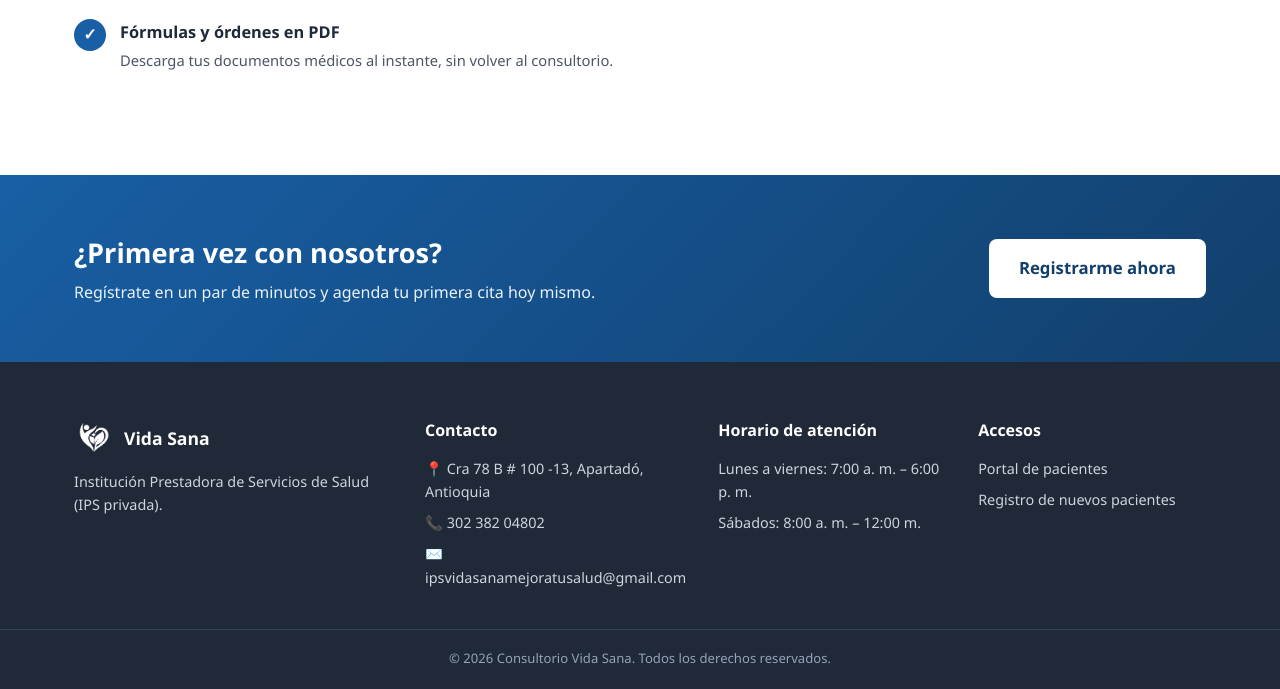
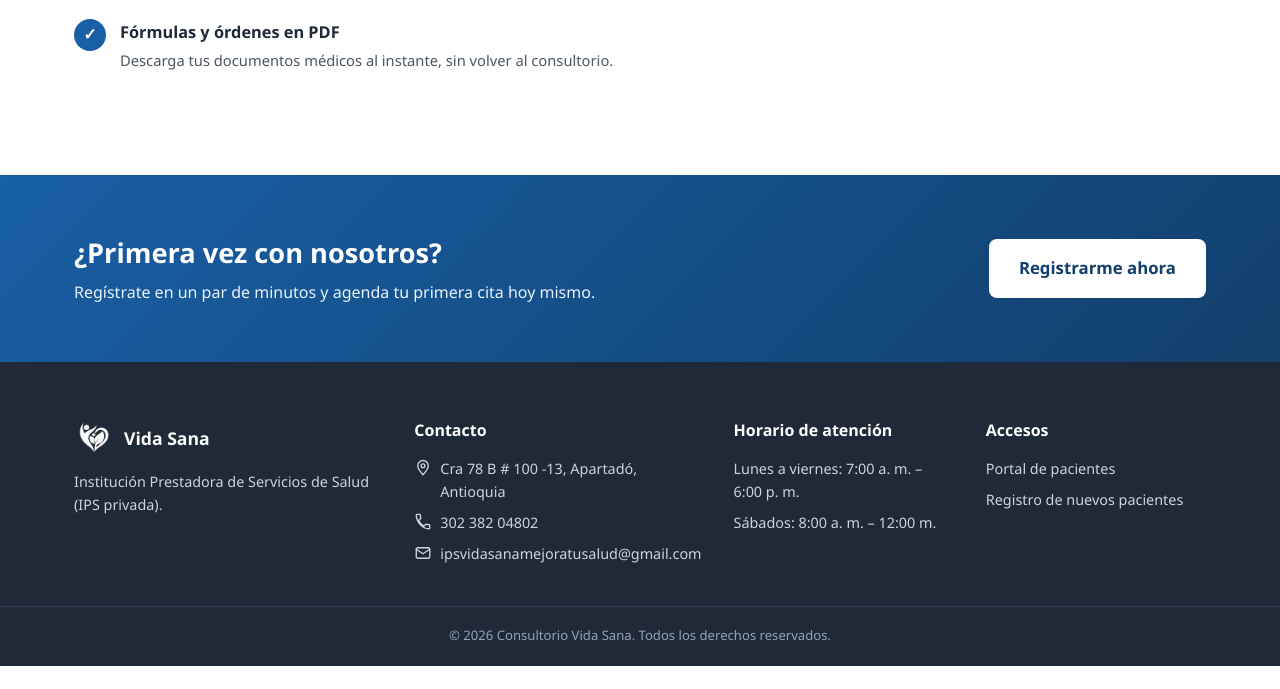
Before and after one commit to luisapalacios69242-wq/IPS-VIDA-SANA, a plain HTML site: page frontend/bienvenida.html in a window 1280 px wide. Shown: the part 2300-2989 px from the top of the page. After the commit the page ends 2966 px from the top, so only its background shows below. Drawn offline with Linux system fonts and the light colour scheme.

Commit message:
Iconos profesionales en el footer

```diff
--- a/frontend/bienvenida.html
+++ b/frontend/bienvenida.html
@@ -66,7 +66,8 @@
       <div class="vs-accesos-grid">
         <a href="registro.html" class="vs-acceso-card">
           <div class="vs-icono">
-            <svg viewBox="0 0 24 24" width="26" height="26" fill="none" stroke="currentColor" stroke-width="1.7" stroke-linecap="round" stroke-linejoin="round">
+            <svg viewBox="0 0 24 24" width="26" height="26" fill="none" stroke="currentColor" stroke-width="1.7"
+              stroke-linecap="round" stroke-linejoin="round">
               <rect x="3" y="5" width="18" height="16" rx="2" />
               <path d="M3 9h18" />
               <path d="M8 3v4M16 3v4" />
@@ -78,7 +79,8 @@
         </a>
         <a href="index.html" class="vs-acceso-card">
           <div class="vs-icono">
-            <svg viewBox="0 0 24 24" width="26" height="26" fill="none" stroke="currentColor" stroke-width="1.7" stroke-linecap="round" stroke-linejoin="round">
+            <svg viewBox="0 0 24 24" width="26" height="26" fill="none" stroke="currentColor" stroke-width="1.7"
+              stroke-linecap="round" stroke-linejoin="round">
               <path d="M4 5a2 2 0 0 1 2-2h5l2 2h5a2 2 0 0 1 2 2v9a2 2 0 0 1-2 2H6a2 2 0 0 1-2-2Z" />
               <path d="M12 10v6M9 13h6" />
             </svg>
@@ -88,7 +90,8 @@
         </a>
         <a href="index.html" class="vs-acceso-card">
           <div class="vs-icono">
-            <svg viewBox="0 0 24 24" width="26" height="26" fill="none" stroke="currentColor" stroke-width="1.7" stroke-linecap="round" stroke-linejoin="round">
+            <svg viewBox="0 0 24 24" width="26" height="26" fill="none" stroke="currentColor" stroke-width="1.7"
+              stroke-linecap="round" stroke-linejoin="round">
               <path d="M6 9a6 6 0 0 1 12 0c0 4 1.5 5.5 2 6H4c.5-.5 2-2 2-6Z" />
               <path d="M10 19a2 2 0 0 0 4 0" />
             </svg>
@@ -98,7 +101,8 @@
         </a>
         <a href="#contacto" class="vs-acceso-card">
           <div class="vs-icono">
-            <svg viewBox="0 0 24 24" width="26" height="26" fill="none" stroke="currentColor" stroke-width="1.7" stroke-linecap="round" stroke-linejoin="round">
+            <svg viewBox="0 0 24 24" width="26" height="26" fill="none" stroke="currentColor" stroke-width="1.7"
+              stroke-linecap="round" stroke-linejoin="round">
               <path d="M4 5h16v11H8l-4 4Z" />
               <path d="M8 9h8M8 12h5" />
             </svg>
@@ -122,8 +126,10 @@
       <div class="vs-esp-grid">
         <div class="vs-esp-card">
           <div class="vs-icono">
-            <svg viewBox="0 0 24 24" width="26" height="26" fill="none" stroke="currentColor" stroke-width="1.7" stroke-linecap="round" stroke-linejoin="round">
-              <path d="M12 20s-7-4.4-9.5-8.8C.8 7.8 2.6 4.5 6 4c2-.3 3.6.6 4.8 2.1C11.9 4.6 13.5 3.7 15.5 4c3.4.5 5.2 3.8 3.5 7.2C16.5 15.6 12 20 12 20Z" />
+            <svg viewBox="0 0 24 24" width="26" height="26" fill="none" stroke="currentColor" stroke-width="1.7"
+              stroke-linecap="round" stroke-linejoin="round">
+              <path
+                d="M12 20s-7-4.4-9.5-8.8C.8 7.8 2.6 4.5 6 4c2-.3 3.6.6 4.8 2.1C11.9 4.6 13.5 3.7 15.5 4c3.4.5 5.2 3.8 3.5 7.2C16.5 15.6 12 20 12 20Z" />
               <path d="M4 11h3l1.5-3 2 5 1.5-3H18" />
             </svg>
           </div>
@@ -132,7 +138,8 @@
         </div>
         <div class="vs-esp-card">
           <div class="vs-icono">
-            <svg viewBox="0 0 24 24" width="26" height="26" fill="none" stroke="currentColor" stroke-width="1.7" stroke-linecap="round" stroke-linejoin="round">
+            <svg viewBox="0 0 24 24" width="26" height="26" fill="none" stroke="currentColor" stroke-width="1.7"
+              stroke-linecap="round" stroke-linejoin="round">
               <circle cx="12" cy="7" r="3" />
               <path d="M6 21v-3a6 6 0 0 1 12 0v3" />
               <path d="M9 21v-2M15 21v-2" />
@@ -143,7 +150,8 @@
         </div>
         <div class="vs-esp-card">
           <div class="vs-icono">
-            <svg viewBox="0 0 24 24" width="26" height="26" fill="none" stroke="currentColor" stroke-width="1.7" stroke-linecap="round" stroke-linejoin="round">
+            <svg viewBox="0 0 24 24" width="26" height="26" fill="none" stroke="currentColor" stroke-width="1.7"
+              stroke-linecap="round" stroke-linejoin="round">
               <path
                 d="M12 4c-2.2 0-3.6 1-4.8 1-1.1 0-1.7-.6-2.7-.2C3 5.4 2.5 7 2.8 8.8c.3 1.8 1.1 2.6 1.4 4.4.3 1.8-.2 3 .5 4.6.6 1.4 1.6 2.1 2.4 2.1.9 0 1.1-2.6 1.6-4.1.4-1.3.9-2.2 1.3-2.2s.9.9 1.3 2.2c.5 1.5.7 4.1 1.6 4.1.8 0 1.8-.7 2.4-2.1.7-1.6.2-2.8.5-4.6.3-1.8 1.1-2.6 1.4-4.4.3-1.8-.2-3.4-1.7-4.2-1-.4-1.6.2-2.7.2C15.6 5 14.2 4 12 4Z" />
             </svg>
@@ -153,7 +161,8 @@
         </div>
         <div class="vs-esp-card">
           <div class="vs-icono">
-            <svg viewBox="0 0 24 24" width="26" height="26" fill="none" stroke="currentColor" stroke-width="1.7" stroke-linecap="round" stroke-linejoin="round">
+            <svg viewBox="0 0 24 24" width="26" height="26" fill="none" stroke="currentColor" stroke-width="1.7"
+              stroke-linecap="round" stroke-linejoin="round">
               <path d="M9 18h8" />
               <path d="M12 18v-3" />
               <path d="M7 15a5 5 0 0 1 5-8 5 5 0 0 1 3.5 8.5" />
@@ -166,7 +175,8 @@
         </div>
         <div class="vs-esp-card">
           <div class="vs-icono">
-            <svg viewBox="0 0 24 24" width="26" height="26" fill="none" stroke="currentColor" stroke-width="1.7" stroke-linecap="round" stroke-linejoin="round">
+            <svg viewBox="0 0 24 24" width="26" height="26" fill="none" stroke="currentColor" stroke-width="1.7"
+              stroke-linecap="round" stroke-linejoin="round">
               <path d="M12 3 4 6v5c0 5 3.4 8.4 8 10 4.6-1.6 8-5 8-10V6Z" />
               <path d="M12 8v6M9 11h6" />
             </svg>
@@ -249,9 +259,30 @@
 
       <div>
         <h4>Contacto</h4>
-        <p>📍 Cra 78 B # 100 -13, Apartadó, Antioquia</p>
-        <p>📞 302 382 04802</p>
-        <p>✉️ ipsvidasanamejoratusalud@gmail.com</p>
+        <p class="vs-footer-item">
+          <svg class="vs-footer-icono" viewBox="0 0 24 24" width="18" height="18" fill="none" stroke="currentColor"
+            stroke-width="1.8" stroke-linecap="round" stroke-linejoin="round">
+            <path d="M12 21s7-7.5 7-12a7 7 0 1 0-14 0c0 4.5 7 12 7 12Z" />
+            <circle cx="12" cy="9" r="2.5" />
+          </svg>
+          Cra 78 B # 100 -13, Apartadó, Antioquia
+        </p>
+        <p class="vs-footer-item">
+          <svg class="vs-footer-icono" viewBox="0 0 24 24" width="18" height="18" fill="none" stroke="currentColor"
+            stroke-width="1.8" stroke-linecap="round" stroke-linejoin="round">
+            <path
+              d="M6.6 10.8c1.4 2.8 3.8 5.2 6.6 6.6l2.2-2.2c.3-.3.7-.4 1-.2 1.1.4 2.3.6 3.6.6.6 0 1 .4 1 1v3.4c0 .6-.4 1-1 1C11.6 21 3 12.4 3 2.8c0-.6.4-1 1-1H7.4c.6 0 1 .4 1 1 0 1.3.2 2.5.6 3.6.1.4 0 .8-.2 1l-2.2 2.2Z" />
+          </svg>
+          302 382 04802
+        </p>
+        <p class="vs-footer-item">
+          <svg class="vs-footer-icono" viewBox="0 0 24 24" width="18" height="18" fill="none" stroke="currentColor"
+            stroke-width="1.8" stroke-linecap="round" stroke-linejoin="round">
+            <rect x="3" y="5" width="18" height="14" rx="2" />
+            <path d="M3 7l9 6 9-6" />
+          </svg>
+          ipsvidasanamejoratusalud@gmail.com
+        </p>
       </div>
 
       <div>
--- a/frontend/css/bienvenida.css
+++ b/frontend/css/bienvenida.css
@@ -543,3 +543,14 @@ a {
     align-items: flex-start;
   }
 }
+
+.vs-footer-item {
+  display: flex;
+  align-items: flex-start;
+  gap: 8px;
+}
+
+.vs-footer-icono {
+  flex-shrink: 0;
+  margin-top: 2px;
+}
```
